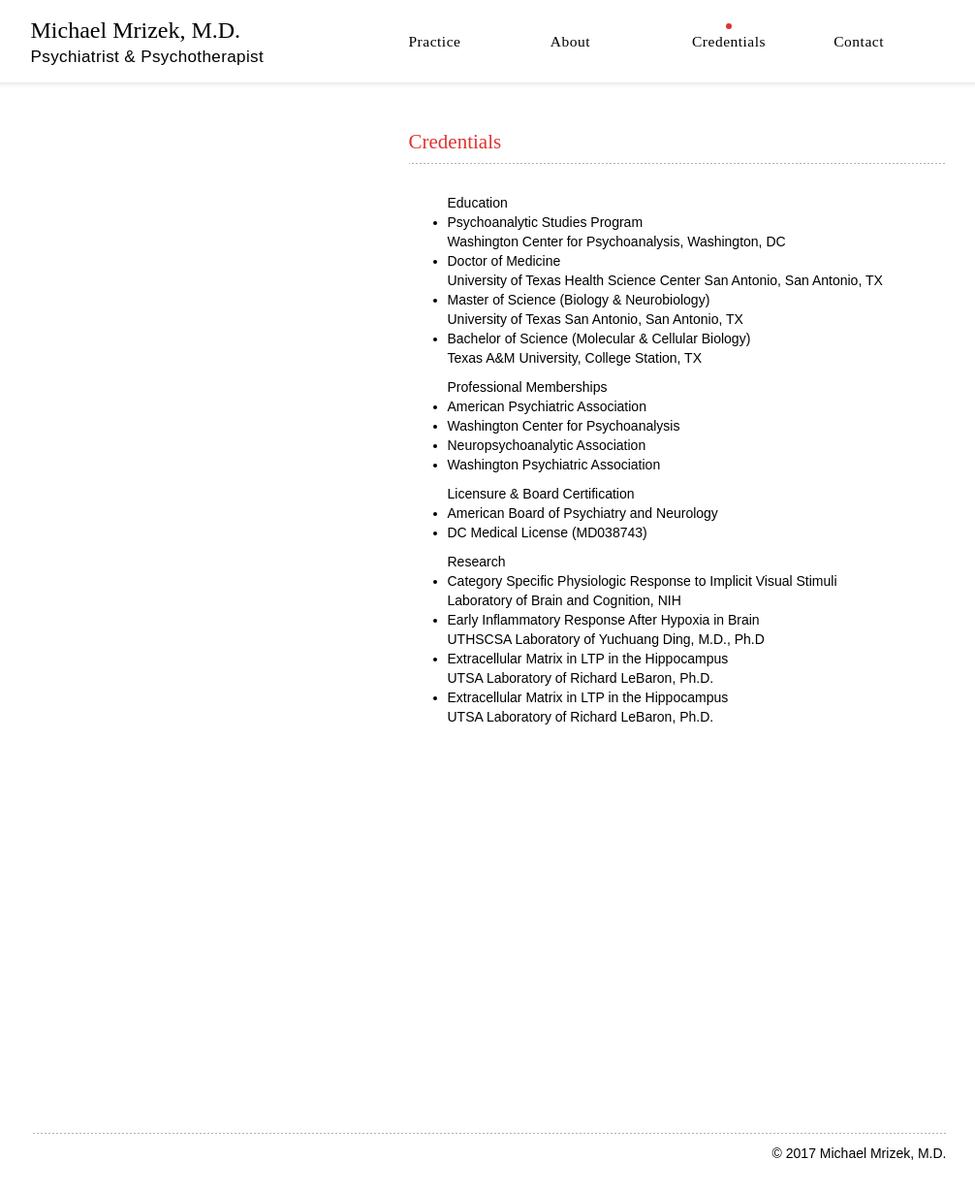
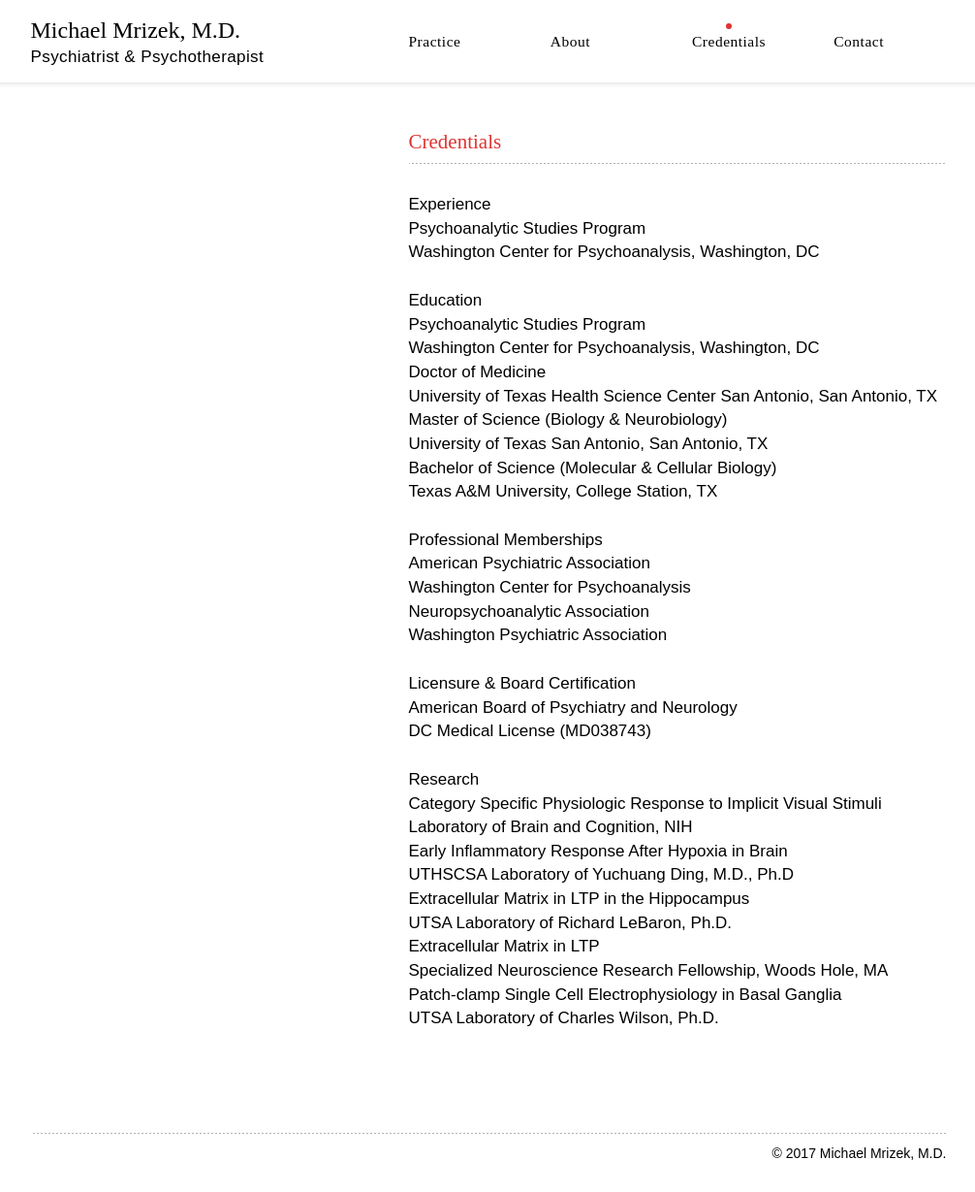
Before and after one commit to carolineportugal/michaelmrizekmd, a Jekyll site: the page built from credentials/index.html, in a window 1280 px wide and 1229 px high. Shown: the whole window at 97% size, without its empty margins (136-1142 px from the left). Built offline with Jekyll 4.4.1, drawn with Linux system fonts in a browser that asks for light colours; nearby versions of some CDN libraries; some web fonts are replaced.

Commit message:
more additions to credentials

```diff
--- a/_sass/_nav.scss
+++ b/_sass/_nav.scss
@@ -47,11 +47,9 @@ nav{
   }
 
   .menu{
-    list-style: none;
     font-size: 15.5px;
     @include begum-semibold();
     // border:1px solid blue;
-    -webkit-padding-start: 0px;
     margin-bottom:0;
     letter-spacing: 0.05rem;
     line-height: 1;
--- a/_sass/_typography.scss
+++ b/_sass/_typography.scss
@@ -10,7 +10,7 @@ h4{
 
 }
 
-p{
+p, ul{
   @include caravel-regular();
   font-size:17px;
   line-height: 1.45;
--- a/credentials/index.html
+++ b/credentials/index.html
@@ -17,6 +17,9 @@ title: Credentials
             <h3 class="section-title">Credentials</h3>
             <div class="divider"></div>
           </div>
+          <ul>Experience
+            <li>Psychoanalytic Studies Program<br> Washington Center for Psychoanalysis, Washington, DC</li>
+          </ul>
           <ul>Education
             <li>Psychoanalytic Studies Program<br> Washington Center for Psychoanalysis, Washington, DC</li>
             <li>Doctor of Medicine<br> University of Texas Health Science Center San Antonio, San Antonio, TX</li>
@@ -37,7 +40,8 @@ title: Credentials
             <li>Category Specific Physiologic Response to Implicit Visual Stimuli<br> Laboratory of Brain and Cognition, NIH</li>
             <li>Early Inflammatory Response After Hypoxia in Brain<br> UTHSCSA Laboratory of Yuchuang Ding, M.D., Ph.D</li>
             <li>Extracellular Matrix in LTP in the Hippocampus<br> UTSA Laboratory of Richard LeBaron, Ph.D.</li>
-            <li>Extracellular Matrix in LTP in the Hippocampus<br> UTSA Laboratory of Richard LeBaron, Ph.D.</li>
+            <li>Extracellular Matrix in LTP<br> Specialized Neuroscience Research Fellowship, Woods Hole, MA</li>
+            <li>Patch-clamp Single Cell Electrophysiology in Basal Ganglia<br> UTSA Laboratory of Charles Wilson, Ph.D.</li>
           </ul>
       </div>
       </div>
--- a/css/main.scss
+++ b/css/main.scss
@@ -7,8 +7,8 @@
 @import "normalize";
 @import "fonts";
 @import "variables-mixins";
+@import "typography";
 @import "nav";
-@import "typography";
 @import "home";
 
 // General Code
@@ -20,6 +20,12 @@ html, body{
   position:relative;
   overflow-x: hidden;
   min-height:100%;
+}
+
+.hidden-name {
+  position:absolute;
+  top:0;
+  left:-9999px;
 }
 
 a:link{
@@ -40,10 +46,9 @@ a:link{
 
 }
 
-.hidden-name {
-  position:absolute;
-  top:0;
-  left:-9999px;
+ul{
+  list-style: none;
+  -webkit-padding-start: 0px;
 }
 
 .divider{
```
Also changed, not shown: contact/index.html (+4 -4 lines), 2 other files.
